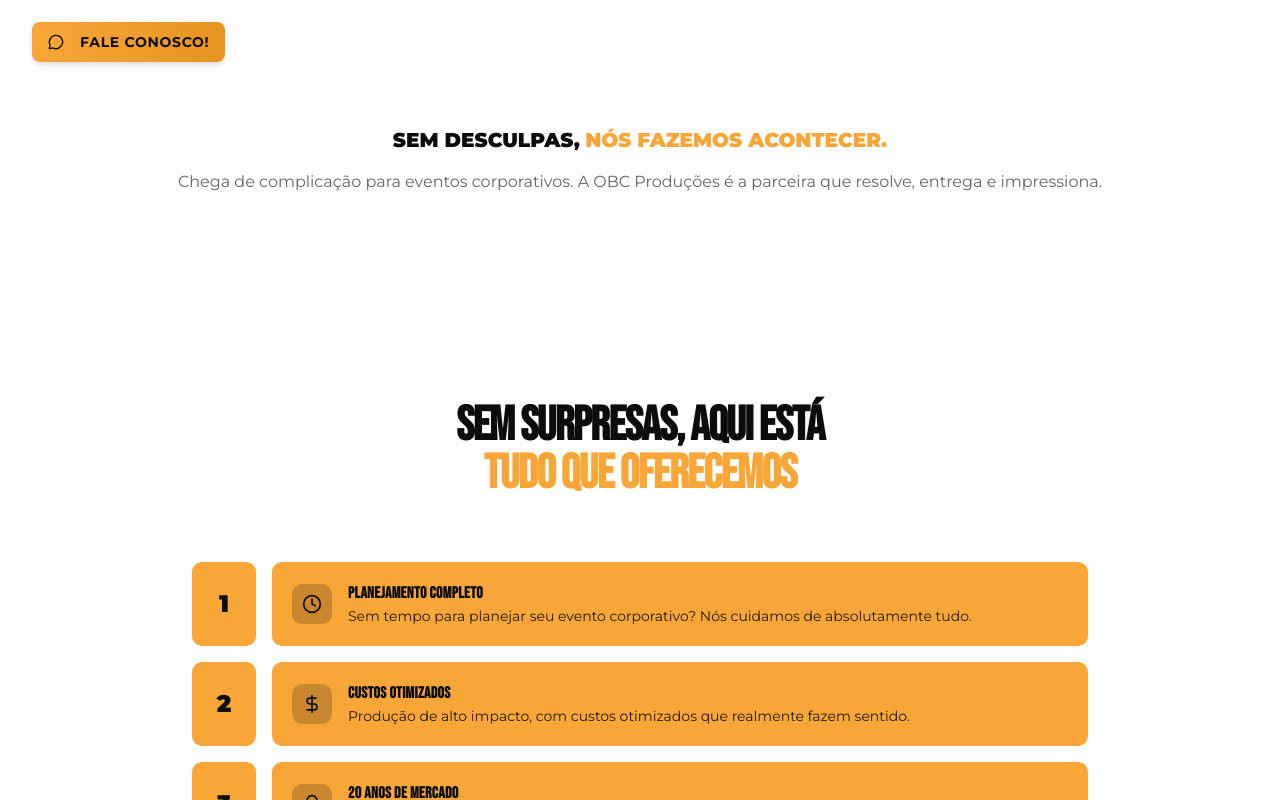
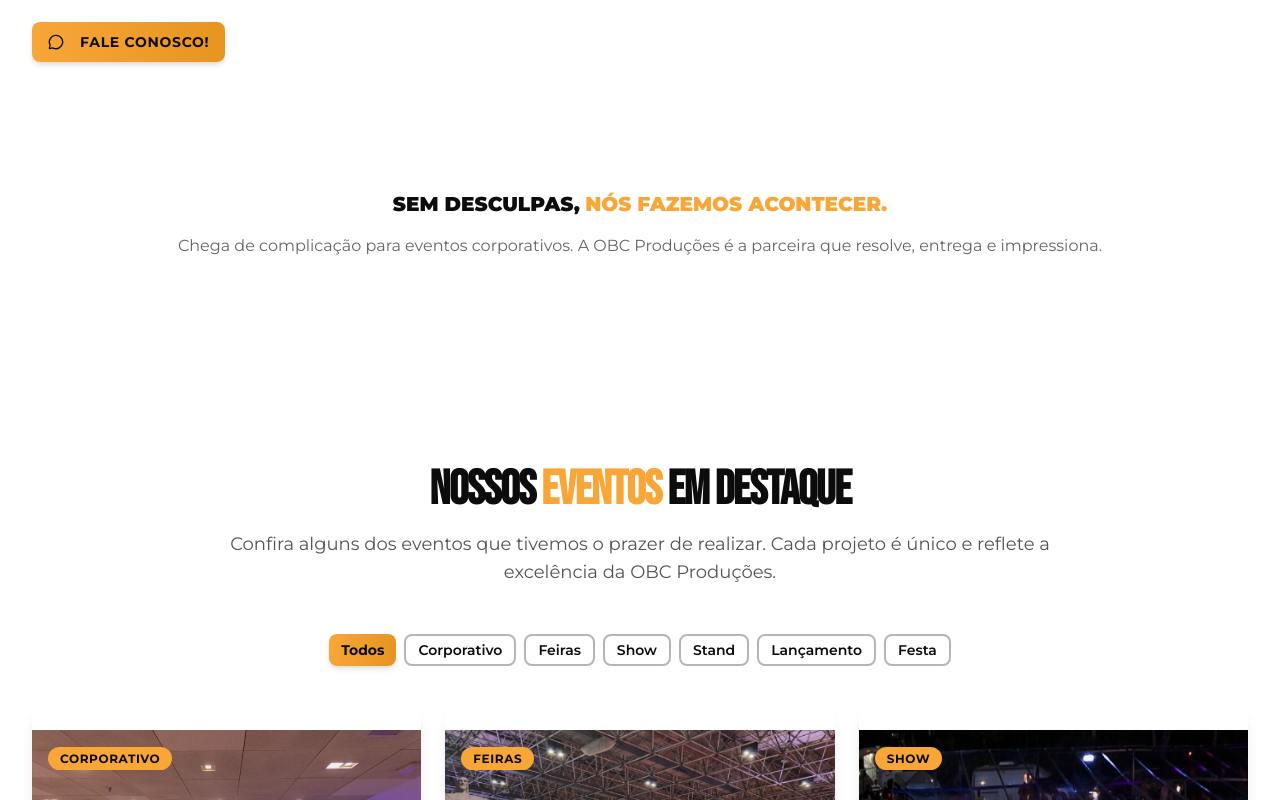
Before and after one commit to chrmartins/claudio-eventos, a Next.js app: page / in a window 1280 px wide. Shown: the part 2480-3280 px from the top of the page. Built offline with nearby package versions, Linux system fonts and the light colour scheme.

Commit message:
feat: ajuste no layout repetido

```diff
--- a/src/app/page.tsx
+++ b/src/app/page.tsx
@@ -12,7 +12,7 @@
       <HeroSection />
       <ClientsSection />
       <ImpactSection />
-      <ServicesSection />
+      {/* <ServicesSection /> */}
       <PortfolioSection />
       <AboutSection />
       <CtaSection />
--- a/src/components/sections/impact-section.tsx
+++ b/src/components/sections/impact-section.tsx
@@ -101,7 +101,7 @@
         </div>
 
         {/* Bottom CTA */}
-        <div className="mt-16 text-center">
+        <div className="mt-32 text-center">
           <p className="text-lg sm:text-xl text-muted-foreground max-w-2xl mx-auto">
             <span className="font-black text-foreground uppercase">
               Sem desculpas,
```
Also changed, not shown: 1 other file (tests, documents, lock files or other folders).
